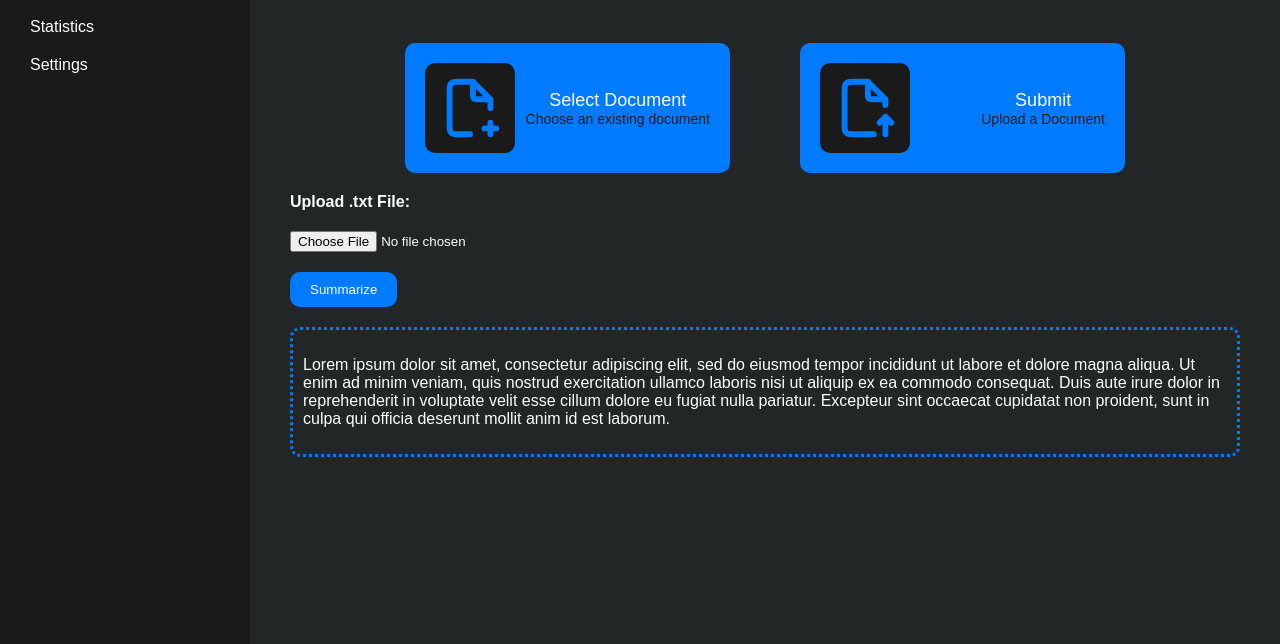
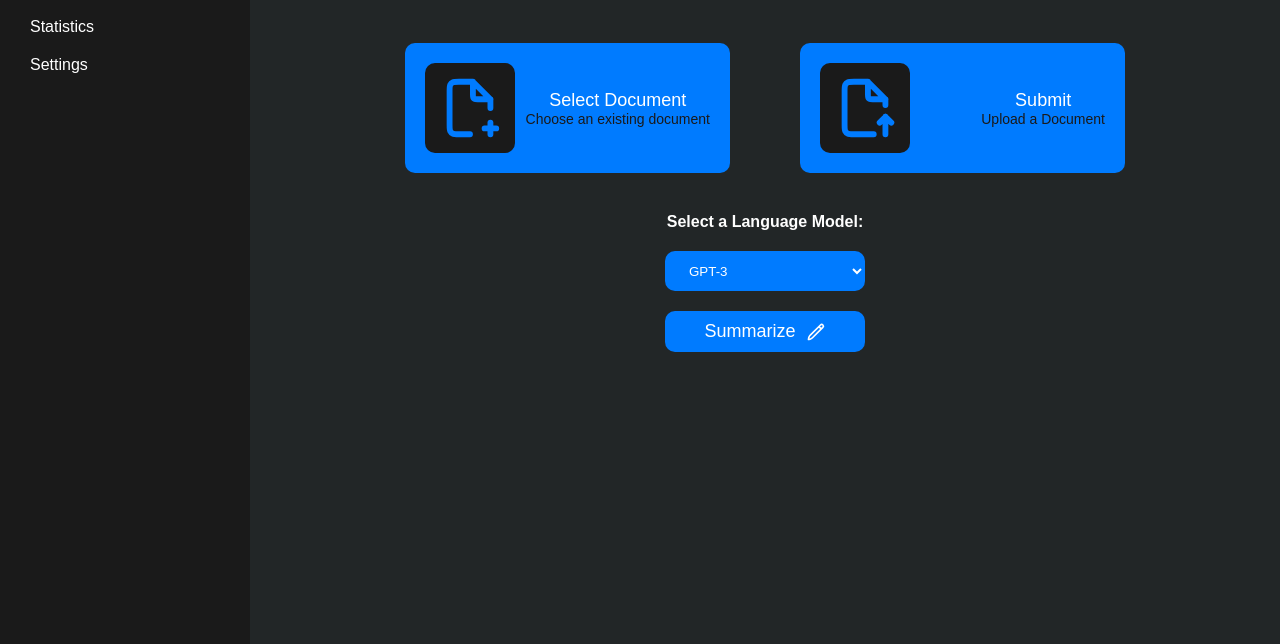
Before and after one commit to sweng-group-29/group-29-project, a plain HTML site: page frontend/llm-screen.html in a window 1280 px wide. Shown: the part 156-800 px from the top of the page. Drawn offline with Linux system fonts and the light colour scheme.

Commit message:
LLM Page Updated w/ a Summary button and Language Model Selector

```diff
--- a/frontend/llm-screen.html
+++ b/frontend/llm-screen.html
@@ -46,21 +46,33 @@
                 </div>
             </div>
 
-            <!-- File upload form -->
-            <form id="textForm" enctype="multipart/form-data">
-                <label for="txtFile">Upload .txt File:</label>
-                <input type="file" id="txtFile" name="txtFile" accept=".txt">
-                <button type="submit">Summarize</button>
-            </form>
-            <div id="summary">
+            <!-- Select Language Model -->
+            <div class="language-model-selection">
+                <label for="languageModel">Select a Language Model:</label>
+                <select id="languageModel" name="languageModel">
+                    <option value="gpt3">GPT-3</option>
+                    <option value="gpt4">GPT-4</option>
+                    <!-- Add more options as needed -->
+                </select>
+            </div>
+
+           <!-- Summarize button -->
+            <div class="button-container">
+                <button id="summarizeButton" onclick="showSummary()">
+                    <span class="button-title">Summarize</span>
+                    <img src="assets/images/pen.svg" alt="Summarize" width="20" height="20">
+                </button>
+            </div>
+
+            <div id="summary" style="display: none;">
                 <!-- Summarized text will be displayed here -->
                 <!-- Eg-->
-                <p>Lorem ipsum dolor sit amet, consectetur adipiscing elit, sed do eiusmod tempor incididunt ut labore et dolore magna aliqua. Ut enim ad minim veniam, quis nostrud exercitation ullamco laboris nisi ut aliquip ex ea commodo consequat. Duis aute irure dolor in reprehenderit in voluptate velit esse cillum dolore eu fugiat nulla pariatur. Excepteur sint occaecat cupidatat non proident, sunt in culpa qui officia deserunt mollit anim id est laborum.</p>
+                <p id="summarizedText"></p>
             </div>
 
             <!-- User rating -->
             <!-- Will display after text has been summarized -->
-            <form id="userRating">
+            <form id="userRating" style="display: none;">
                 <h3>Rate the LLM's Performance:</h3>
                 <input type="radio" id="1" name="rating" value="1">
                 <label for="1">1</label><br>
--- a/frontend/script.js
+++ b/frontend/script.js
@@ -1,3 +1,6 @@
+
+
+// LLM Page
 
 // Load sidebar into each page
 window.onload = function () {
@@ -32,25 +35,18 @@ window.onload = function () {
 var selectedFile = null;
 
 // Show ratings when report is summarized
-document.getElementById('textForm').addEventListener('submit', function(event) {
-    // Prevent the form from submitting normally
-    event.preventDefault();
+function showSummary() {
+    var summaryDiv = document.getElementById("summary");
+    var summarizedText = document.getElementById("summarizedText");
+    var userRatingForm = document.getElementById("userRating");
 
-    // Check if a file has been selected
-    var fileInput = document.getElementById('txtFile');
-    if (fileInput.files.length === 0) {
-        alert('Please select a file.');
-        return;
-    }
+    // Show the summary and user rating form
+    summaryDiv.style.display = "block";
+    userRatingForm.style.display = "block";
 
-    // If a file is selected, show the rating form
-    document.getElementById('userRating').style.display = 'block';
-
-    // If a file is uploaded, use it; otherwise, use the selected file
-    var fileToUse = fileInput.files.length > 0 ? fileInput.files[0] : selectedFile;
-
-    // Now you can use fileToUse to do whatever you need with the file
-});
+    // Update the summarized text
+    summarizedText.innerText = "Lorem ipsum dolor sit amet, consectetur adipiscing elit, sed do eiusmod tempor incididunt ut labore et dolore magna aliqua. Ut enim ad minim veniam, quis nostrud exercitation ullamco laboris nisi ut aliquip ex ea commodo consequat. Duis aute irure dolor in reprehenderit in voluptate velit esse cillum dolore eu fugiat nulla pariatur. Excepteur sint occaecat cupidatat non proident, sunt in culpa qui officia deserunt mollit anim id est laborum.";
+}
 
 
 document.getElementById('openWindowButton').addEventListener('click', function() {
@@ -67,6 +63,10 @@ document.getElementById('txtFile').addEventListener('change', function() {
     document.getElementById('fileName').textContent = 'File Chosen: ' + fileName;
 });
 
+
+
+
+// File Manager
 
 document.addEventListener('DOMContentLoaded', () => {
     const fileList = document.getElementById('fileList');
--- a/frontend/styles.css
+++ b/frontend/styles.css
@@ -72,10 +72,26 @@ button {
     border: none;
     cursor: pointer;
     border-radius: 10px;
+    width: 200px;
+    display: flex;
+    align-items: center;
+    justify-content: center;
+}
+
+#summarizeButton img {
+    width: 20px;
+    height: 20px;
+    margin-left: 10px;
 }
 
 button:hover {
     background-color: #0056b3;
+}
+
+.button-container {
+    display: flex;
+    justify-content: center;
+    margin-top: 20px;
 }
 
 #summary {
@@ -133,6 +149,33 @@ footer {
 
 .file-name {
     margin-top: 20px;
+}
+
+/* Language Select Dropdown */
+
+.language-model-selection {
+    margin-top: 20px;
+    width: 100%;
+    display: flex;
+    flex-direction: column;
+    align-items: center;
+
+}
+
+.language-model-selection select {
+    width: 200px;
+    height: 40px;
+    padding: 10px 20px;
+    background-color: #007bff;
+    color: #fff;
+    border: none;
+    border-radius: 10px;
+    cursor: pointer;
+    font-family: Arial, sans-serif;
+}
+
+label {
+    margin-bottom: 20px;
 }
 
 
```
Also changed, not shown: frontend/assets/images/pen.svg (added).
